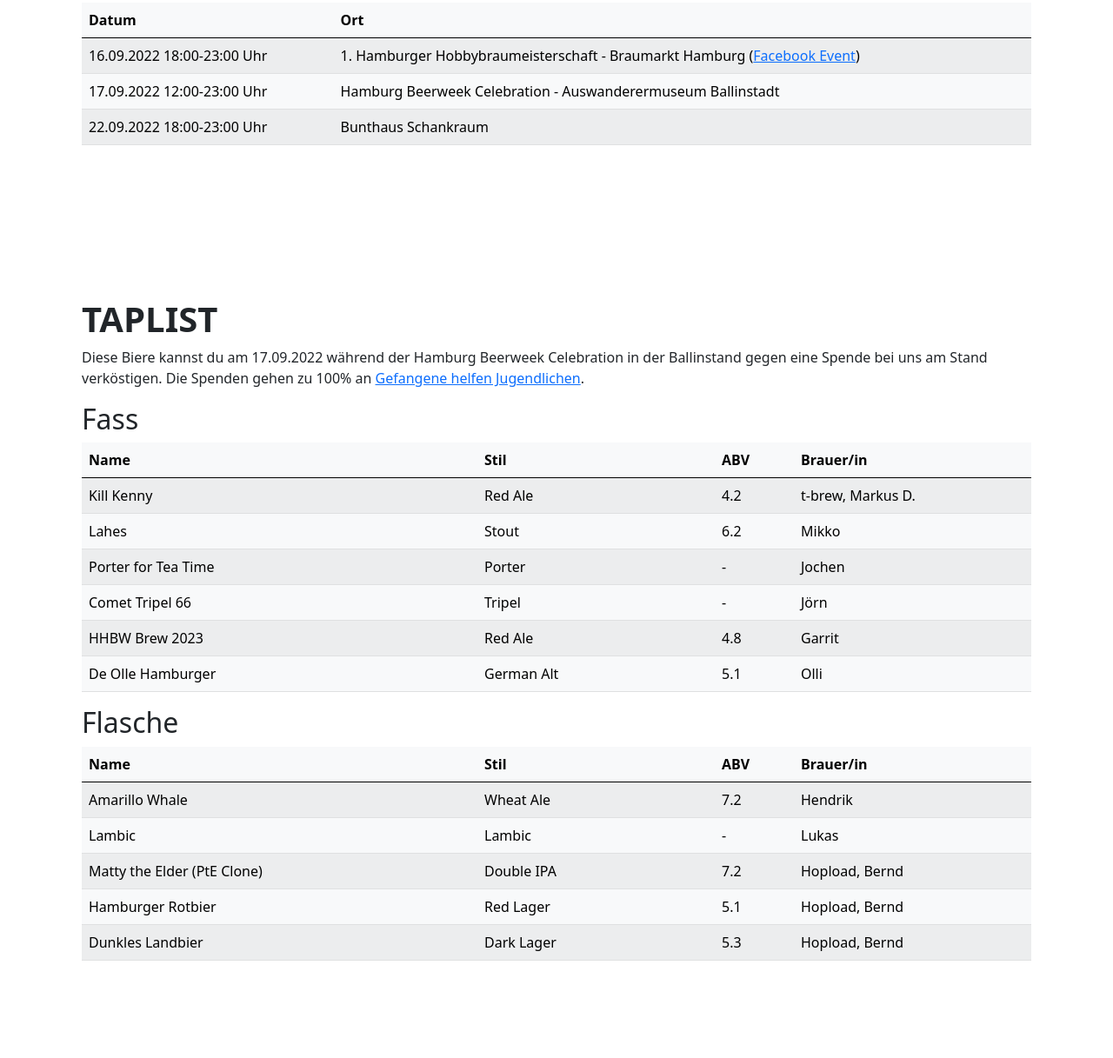
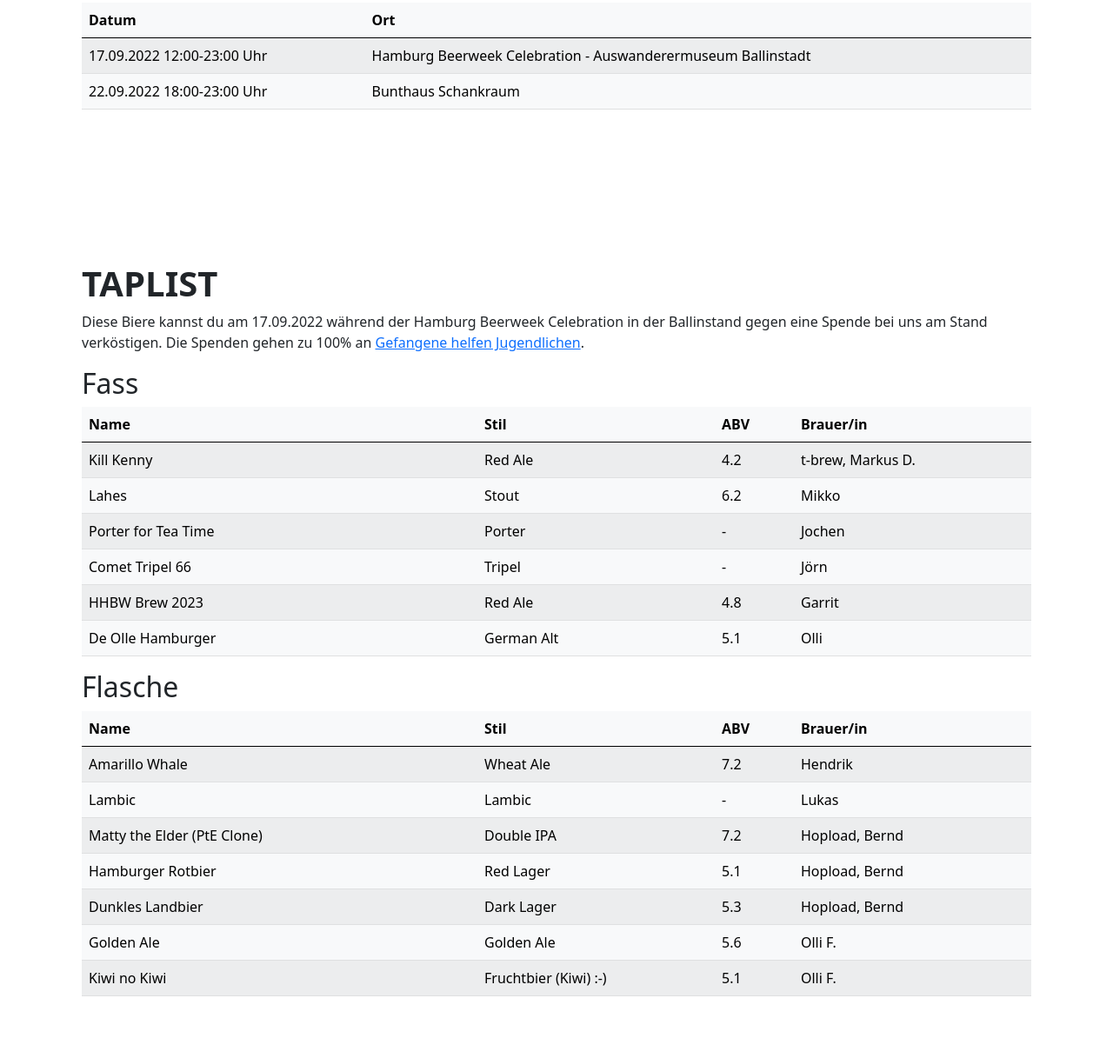
Before and after one commit to teanooki/hobbybrauhamburg-website, a plain HTML site: page index.html in a window 1280 px wide. Shown: the part 663-1880 px from the top of the page at 87% size. Drawn offline with nearby package versions, Linux system fonts and the light colour scheme.

Commit message:
add more beer for celebration

```diff
--- a/index.html
+++ b/index.html
@@ -123,11 +123,6 @@
               </thead>
               <tbody>
                 <tr>
-                  <td>16.09.2022 18:00-23:00 Uhr</td>
-                  <td>1. Hamburger Hobbybraumeisterschaft - Braumarkt Hamburg (<a href="https://fb.me/e/2cQepqePv"
-                      target="_blank">Facebook Event</a>)</td>
-                </tr>
-                <tr>
                   <td>17.09.2022 12:00-23:00 Uhr</td>
                   <td>Hamburg Beerweek Celebration - Auswanderermuseum Ballinstadt</td>
                 </tr>
@@ -241,7 +236,19 @@
                   <td>5.3</td>
                   <td>Hopload, Bernd</td>
                 </tr>
-            </table>
+                <tr>
+                  <td>Golden Ale</td>
+                  <td>Golden Ale</td>
+                  <td>5.6</td>
+                  <td>Olli F.</td>
+                </tr>
+                <tr>
+                  <td>Kiwi no Kiwi</td>
+                  <td>Fruchtbier (Kiwi) :-)</td>
+                  <td>5.1</td>
+                  <td>Olli F.</td>
+                </tr>
+              </table>
           </div>
         </div>
       </div>
```
